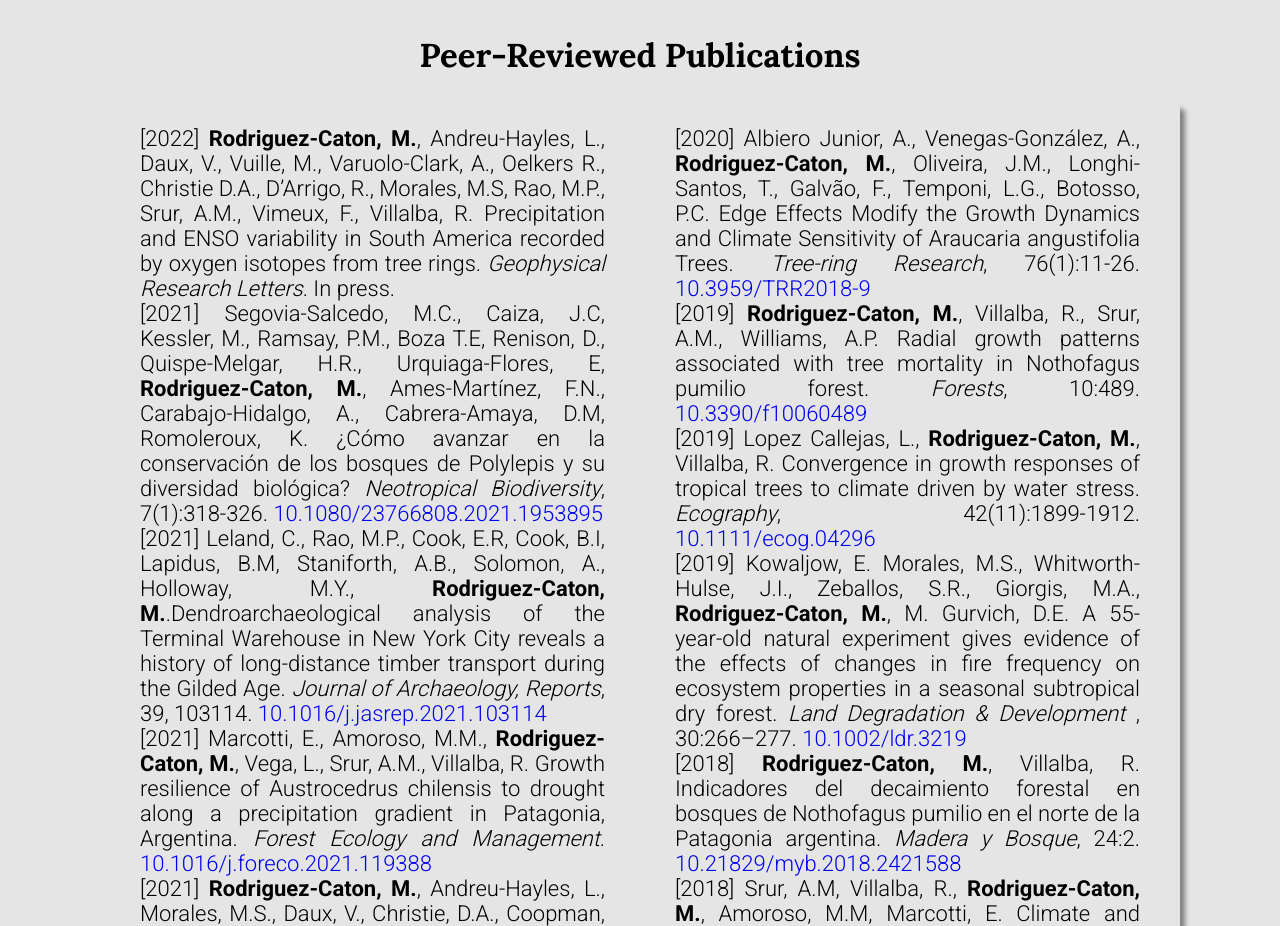
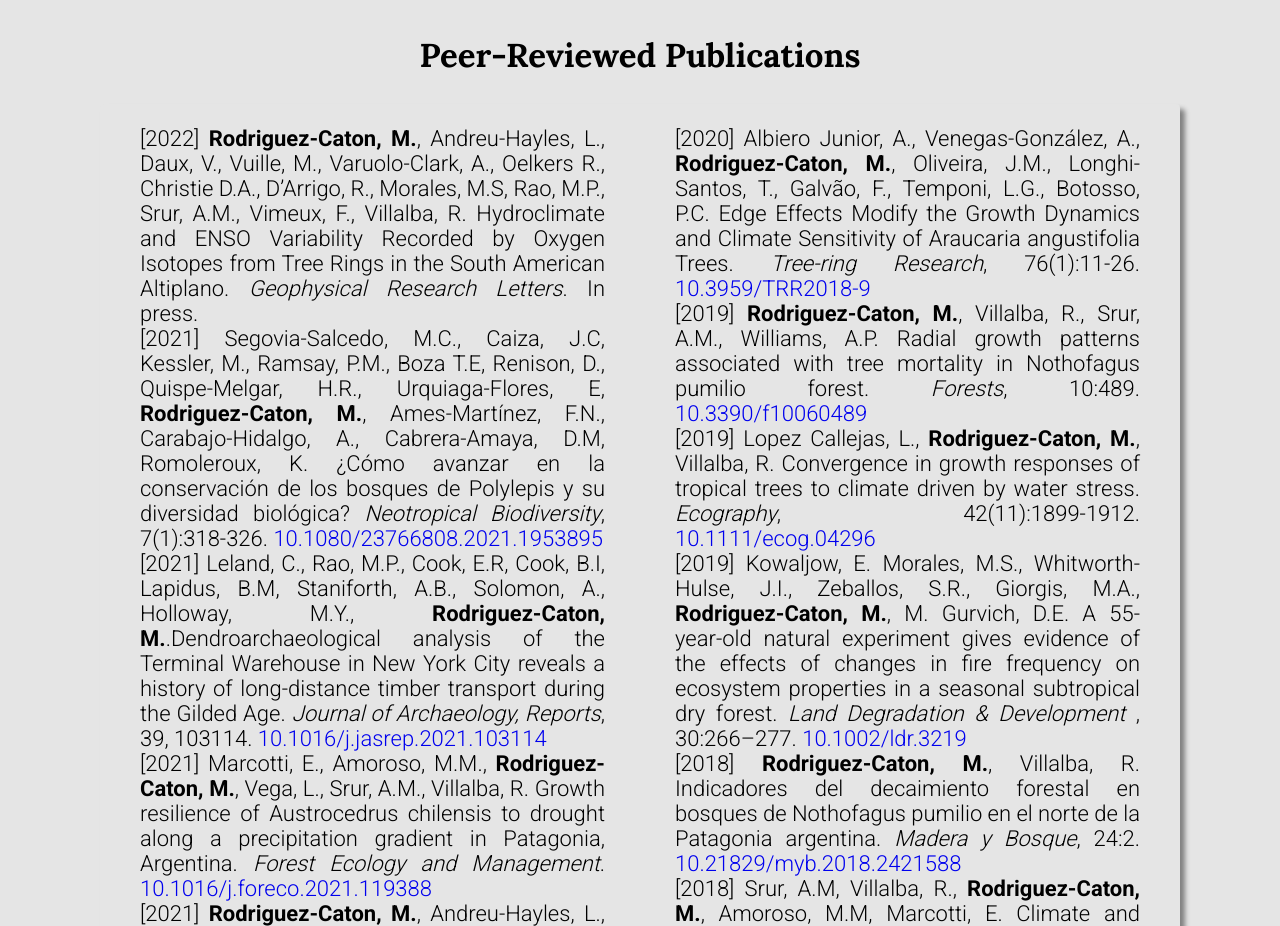
Before and after one commit to m-rodriguezc/m-rodriguezc.github.io, a plain HTML site: page index.html in a window 1280 px wide. Shown: the part 1780-2706 px from the top of the page. Drawn offline with Linux system fonts and the light colour scheme; files whose address does not match are found by name.

Commit message:
Add files via upload
Update publication list

```diff
--- a/index.html
+++ b/index.html
@@ -70,7 +70,7 @@
     <div class="two_col">
         <ul>
             <li>
-              [2022] <b>Rodriguez-Caton, M.</b>, Andreu-Hayles, L., Daux, V., Vuille, M., Varuolo-Clark, A., Oelkers R., Christie D.A., D’Arrigo, R., Morales, M.S, Rao, M.P., Srur, A.M., Vimeux, F., Villalba, R. Precipitation and ENSO variability in South America recorded by oxygen isotopes from tree rings. <em>Geophysical Research Letters</em>. In press.
+              [2022] <b>Rodriguez-Caton, M.</b>, Andreu-Hayles, L., Daux, V., Vuille, M., Varuolo-Clark, A., Oelkers R., Christie D.A., D’Arrigo, R., Morales, M.S, Rao, M.P., Srur, A.M., Vimeux, F., Villalba, R. Hydroclimate and ENSO Variability Recorded by Oxygen Isotopes from Tree Rings in the South American Altiplano. <em>Geophysical Research Letters</em>. In press.
             </li>
             <li>
               [2021] Segovia-Salcedo, M.C., Caiza, J.C, Kessler, M., Ramsay, P.M., Boza T.E, Renison, D., Quispe-Melgar, H.R., Urquiaga-Flores, E, <b>Rodriguez-Caton, M.</b>, Ames-Martínez, F.N., Carabajo-Hidalgo, A., Cabrera-Amaya, D.M, Romoleroux, K. ¿Cómo avanzar en la conservación de los bosques de Polylepis y su diversidad biológica? <em>Neotropical Biodiversity</em>, 7(1):318-326.
```
